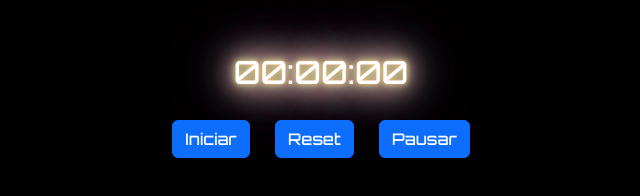
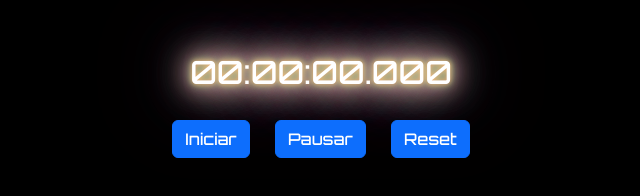
Before and after one commit to jlgm-juss/TP5-2BOM, a plain HTML site: page index.html in a window 1280 px wide. Shown: the whole page, without its empty margins (319-959 px from the left). Drawn offline with nearby package versions, Linux system fonts and the light colour scheme.

Commit message:
funcionalidad terminada

```diff
--- a/JS/reloj2.js
+++ b/JS/reloj2.js
@@ -0,0 +1,43 @@
+
+let tiempoRef = Date.now()
+let cronometrar = false
+let acumulado = 0
+
+function iniciar() {
+    cronometrar = true
+}
+
+function pausar() {
+    cronometrar = false
+}
+
+function reiniciar() {
+    acumulado = 0
+}
+
+setInterval(() => {
+    let tiempo = document.getElementById("tiempo")
+    if (cronometrar) {
+        acumulado += Date.now() - tiempoRef
+    }
+    tiempoRef = Date.now()
+    tiempo.innerHTML = formatearMS(acumulado)
+}, 1000 / 60);
+
+function formatearMS(tiempo_ms) {
+    let MS = tiempo_ms % 1000
+
+    //Agregué la variable St para solucionar el problema de contar los minutos y horas.
+
+    let St = Math.floor(((tiempo_ms - MS) / 1000))
+
+    let S = St%60
+    let M = Math.floor((St / 60) % 60)
+    let H = Math.floor((St/60 / 60))
+    Number.prototype.ceros = function (n) {
+        return (this + "").padStart(n, 0)
+    }
+
+    return H.ceros(2) + ":" + M.ceros(2) + ":" + S.ceros(2)
+        + "." + MS.ceros(3)
+}
--- a/index.html
+++ b/index.html
@@ -16,12 +16,12 @@
 
     </header>
     <main class="container">
-        <section class="formatoCrono sombraCrono">
-            <p class=" text-center mt-5 ">00:00:00</p>
+        <section class="formatoCrono sombraCrono marco">
+            <p class=" text-center mt-5 tiempo " id="tiempo">00:00:00.000</p>
             <div class="text-center">
-                <button class="btn btn-primary">Iniciar</button>
-                <button class="btn btn-primary mx-3">Reset</button>
-                <button class="btn btn-primary">Pausar</button>
+                <button class="btn btn-primary" onclick="iniciar()">Iniciar</button>
+                <button class="btn btn-primary mx-3" onclick="pausar()">Pausar</button>
+                <button class="btn btn-primary" onclick="reiniciar()">Reset</button>
             </div>
 
         </section>
```
